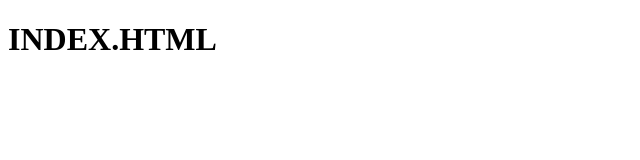
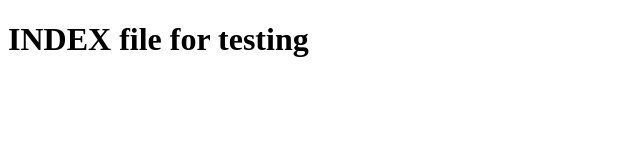
Before and after one commit to LalitEway/My-app, a plain HTML site: page index.html in a window 1280 px wide. Shown: the whole page, without its empty margins (0-640 px from the left). Drawn offline with Linux system fonts and the light colour scheme.

Commit message:
New Changes

```diff
--- a/index.html
+++ b/index.html
@@ -1,26 +1,28 @@
 <!DOCTYPE html>
 <html lang="en">
+
 <head>
     <meta charset="UTF-8">
     <meta http-equiv="X-UA-Compatible" content="IE=edge">
     <meta name="viewport" content="width=device-width, initial-scale=1.0">
     <title>Document</title>
 </head>
+
 <body>
-    <h1>INDEX.HTML</h1>
+    <h1>INDEX file for testing</h1>
     <script>
-
-        function function1(a,...b){
+        function function1(a, ...b) {
             console.log(a);
             console.log(b);
-            var total = 0  ;
-                for(var i=0;i<b.length;i++){
-                    total += b[i];
-                }
-                console.log(total+a);
+            var total = 0;
+            for (var i = 0; i < b.length; i++) {
+                total += b[i];
+            }
+            console.log(total + a);
         }
-        function1(10,20,30,40,50,60);
+        function1(10, 20, 30, 40, 50, 60);
         //console.log(c);
     </script>
 </body>
+
 </html>
```
Also changed, not shown: lalit.html (added).
